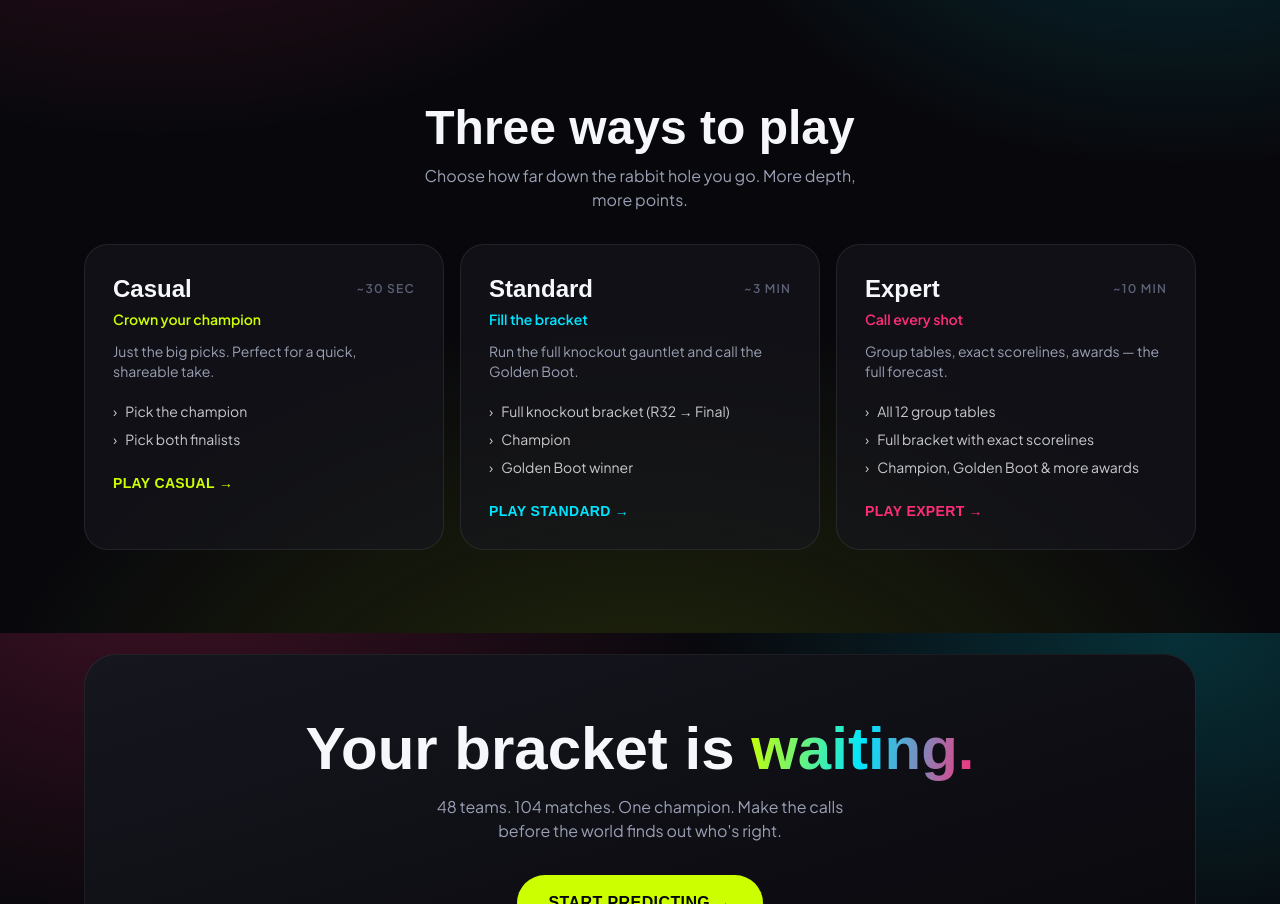
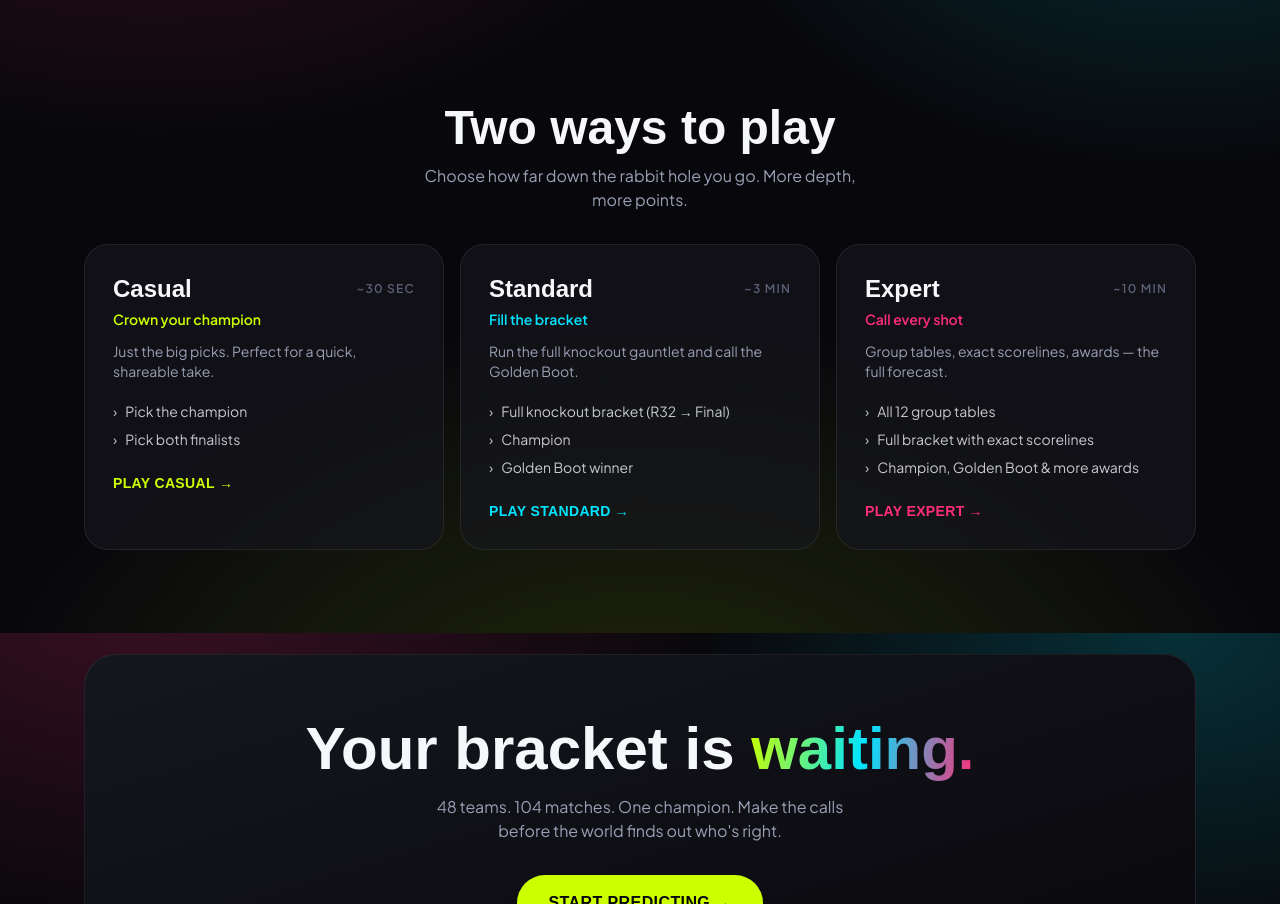
Before and after one commit to maria-aluko/worldie, a Next.js app: page / in a window 1280 px wide. Shown: the part 967-1871 px from the top of the page. Built offline with nearby package versions, Linux system fonts and the light colour scheme; no server answers; a web font is replaced by a local one.

Commit message:
trigger redeployment

```diff
--- a/src/app/page.tsx
+++ b/src/app/page.tsx
@@ -59,10 +59,11 @@ export default function Home() {
         <section className="mx-auto max-w-6xl px-5 py-10">
           <div className="mb-8 text-center">
             <h2 className="font-display text-4xl font-extrabold sm:text-5xl">
-              Three ways to play
+              Two ways to play
             </h2>
             <p className="mx-auto mt-3 max-w-md text-muted">
-              Choose how far down the rabbit hole you go. More depth, more points.
+              Choose how far down the rabbit hole you go. More depth, more
+              points.
             </p>
           </div>
           <div className="grid gap-4 md:grid-cols-3">
@@ -97,7 +98,9 @@ export default function Home() {
                   </ul>
                   <span className="mt-6 inline-flex items-center gap-1 font-display text-sm font-bold uppercase tracking-wide">
                     Play {lv.name}
-                    <span className="transition-transform group-hover:translate-x-1">→</span>
+                    <span className="transition-transform group-hover:translate-x-1">
+                      →
+                    </span>
                   </span>
                 </Link>
               );
```
